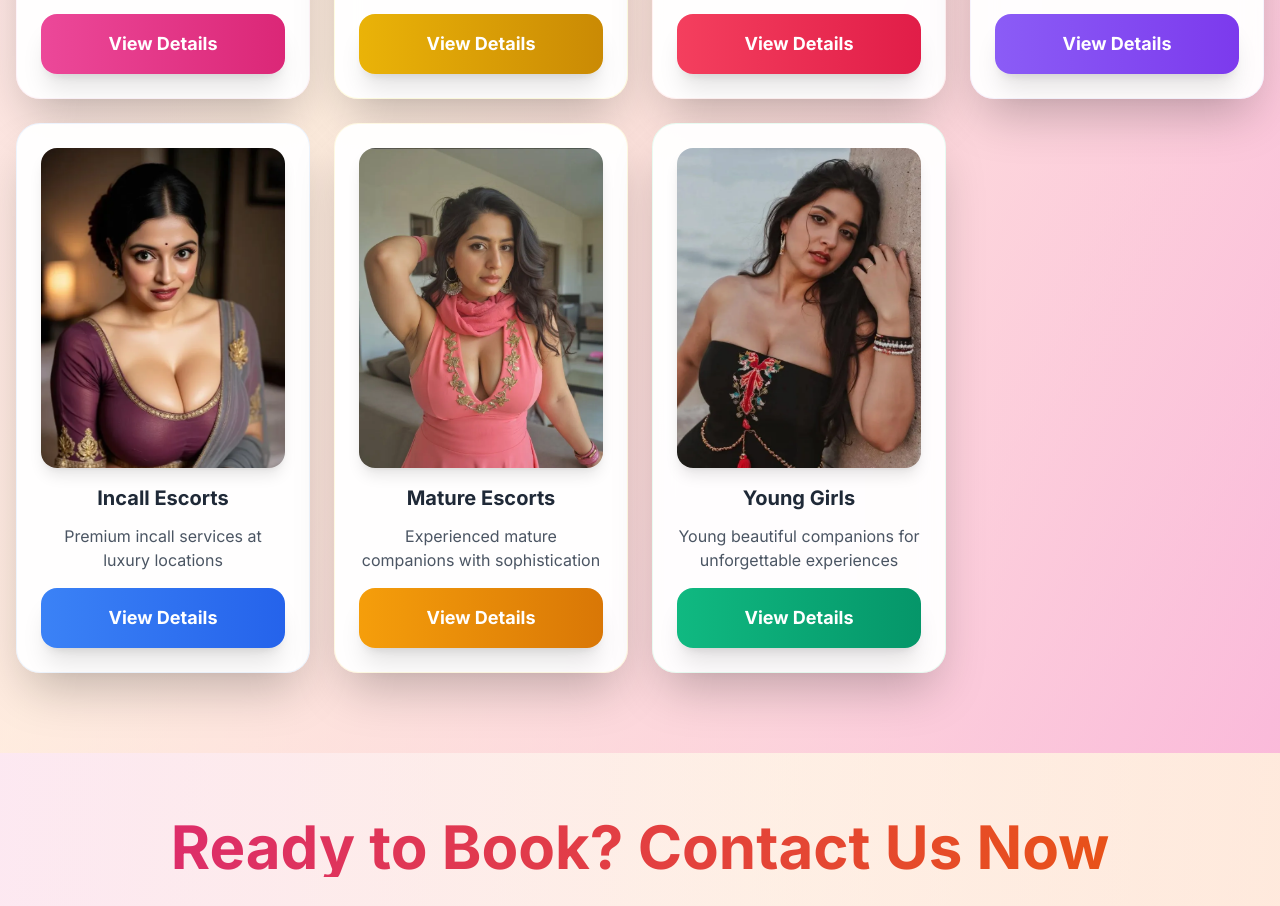
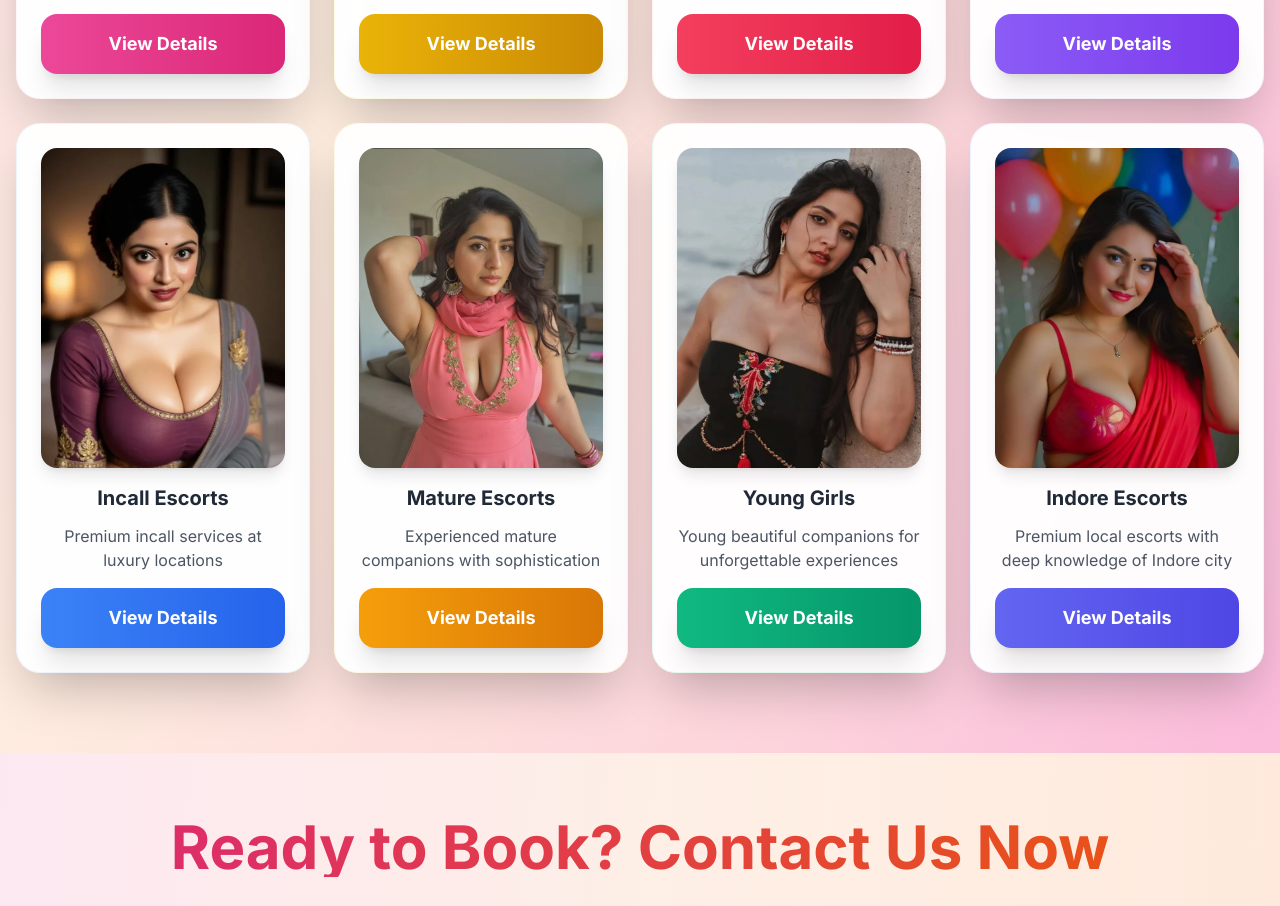
Before and after one commit to rohan-2004-web/indore, a Next.js app: page / in a window 1280 px wide. Shown: the part 3980-4886 px from the top of the page. Built offline with nearby package versions, Linux system fonts and the light colour scheme.

Commit message:
Add 16th service card 'Indore Escorts' to homepage - now showing all 16 service cards including the new indore escorts image

```diff
--- a/src/app/page.tsx
+++ b/src/app/page.tsx
@@ -399,6 +399,15 @@ export default function Home() {
                   <h3 className="text-xl font-bold text-gray-800 mb-3">Young Girls</h3>
                   <p className="text-gray-600 mb-4 text-base flex-grow">Young beautiful companions for unforgettable experiences</p>
                   <a href="/services" className="inline-block bg-gradient-to-r from-emerald-500 to-emerald-600 text-white px-8 py-4 rounded-2xl font-bold text-lg hover:scale-105 transition-transform shadow-xl">View Details</a>
+                </div>
+
+                <div className="bg-white/95 backdrop-blur-md rounded-3xl shadow-2xl p-6 border border-indigo-100/50 text-center transform hover:-translate-y-3 transition-all duration-500 min-h-[500px] flex flex-col">
+                  <div className="w-full h-80 mb-4 rounded-2xl overflow-hidden shadow-lg">
+                    <img src="/images/services/indore escorts.webp" alt="Indore Escorts" className="w-full h-80 object-cover object-top hover:scale-105 transition-transform duration-300" />
+                  </div>
+                  <h3 className="text-xl font-bold text-gray-800 mb-3">Indore Escorts</h3>
+                  <p className="text-gray-600 mb-4 text-base flex-grow">Premium local escorts with deep knowledge of Indore city</p>
+                  <a href="/services" className="inline-block bg-gradient-to-r from-indigo-500 to-indigo-600 text-white px-8 py-4 rounded-2xl font-bold text-lg hover:scale-105 transition-transform shadow-xl">View Details</a>
                 </div>
 
               </div>
```
